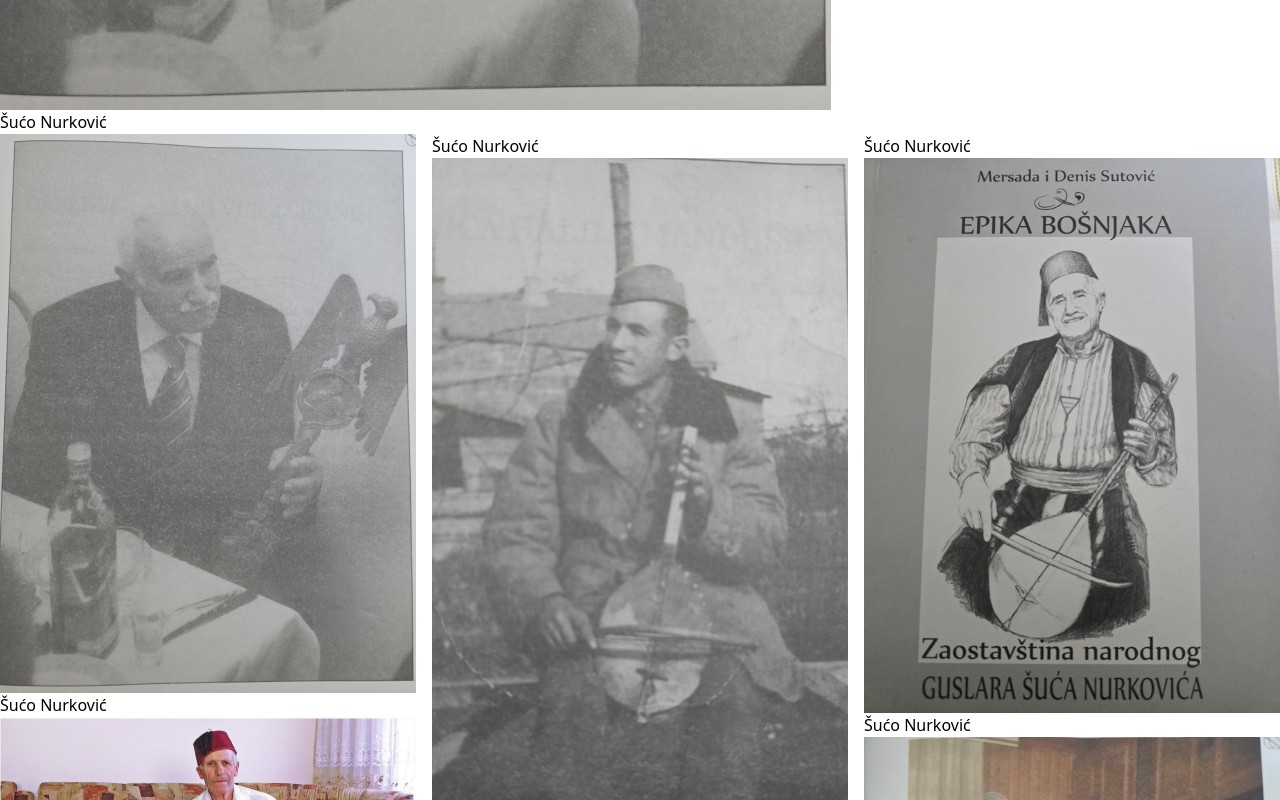
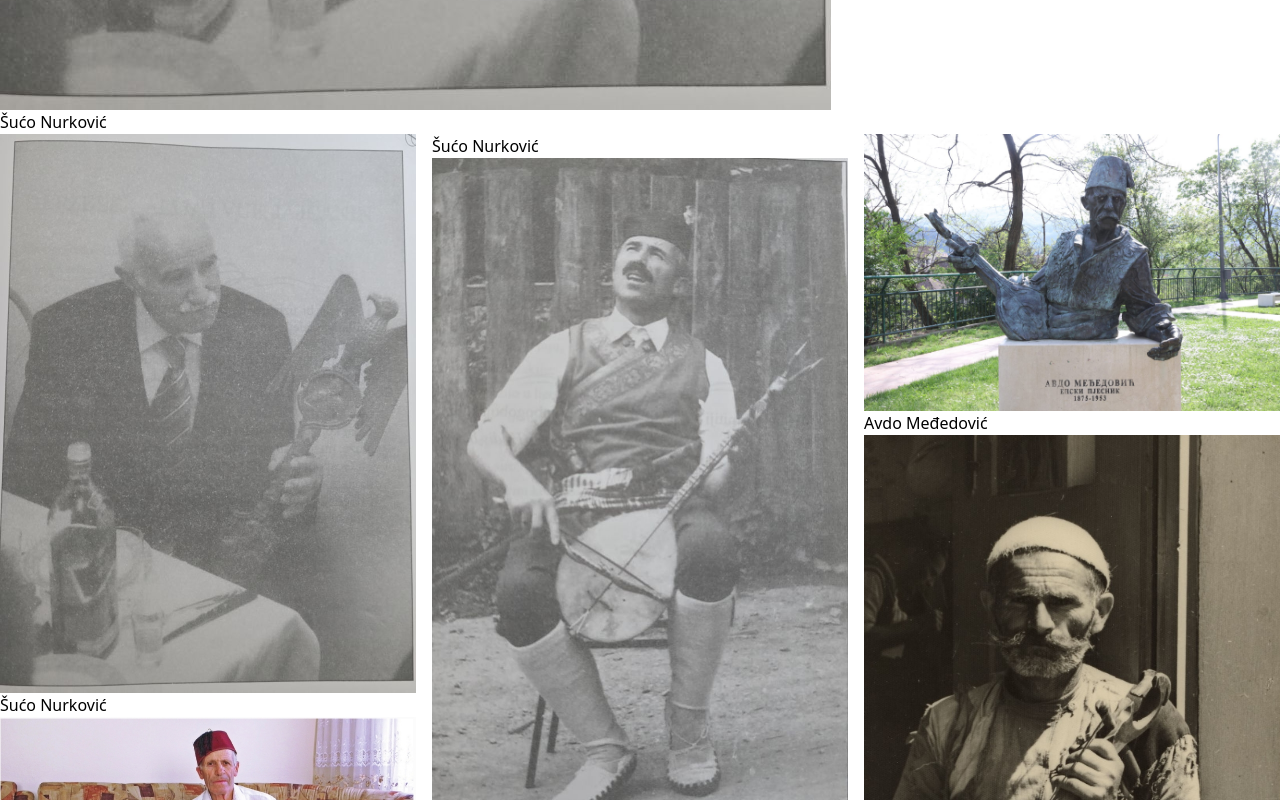
Before and after one commit to Suksii/gusle-project, a React (Vite) app: page /galerija in a window 1280 px wide. Shown: the part 1480-2280 px from the top of the page. Built offline with nearby package versions, Linux system fonts and the light colour scheme.

Commit message:
more photos added

```diff
--- a/src/pages/GalleryPage.jsx
+++ b/src/pages/GalleryPage.jsx
@@ -7,6 +7,11 @@ import Guslar5 from "../assets/guslar5.jpg";
 import Guslar6 from "../assets/guslar6.jpg";
 import Guslar7 from "../assets/guslar7.jpg";
 import Guslar8 from "../assets/guslar8.jpg";
+import Guslar10 from "../assets/guslar10.jpg";
+import Guslar11 from "../assets/guslar11.jpg";
+import Guslar12 from "../assets/guslar12.jpg";
+import Guslar13 from "../assets/guslar13.jpg";
+
 import { motion } from "framer-motion";
 import { IoMdClose } from "react-icons/io";
 import { MdArrowBackIos } from "react-icons/md";
@@ -53,6 +58,26 @@ const GalleryPage = () => {
     {
       title: "Šućo Nurković",
       img: Guslar7,
+      source: "",
+    },
+    {
+      title: "Avdo Međedović",
+      img: Guslar10,
+      source: "",
+    },
+    {
+      title: "Avdo Međedović",
+      img: Guslar11,
+      source: "",
+    },
+    {
+      title: "Avdo Međedović",
+      img: Guslar12,
+      source: "",
+    },
+    {
+      title: "Avdo Međedović",
+      img: Guslar13,
       source: "",
     },
   ];
```
